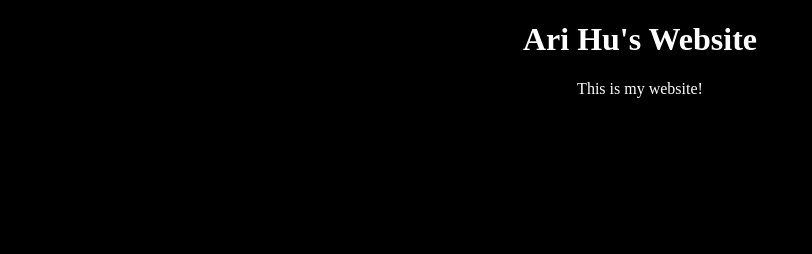
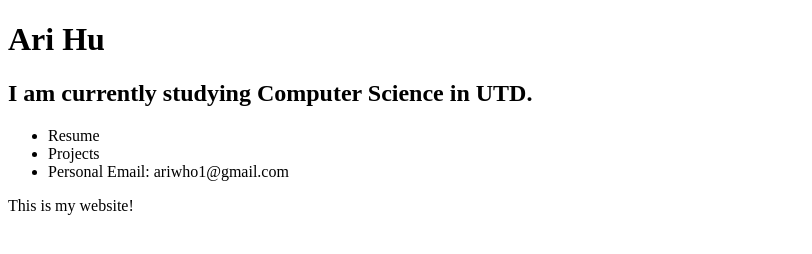
Before and after one commit to arihu/arihu.github.io, a plain HTML site: page index.html in a window 1280 px wide. Shown: the whole page, without its empty margins (0-812 px from the left). Drawn offline with Linux system fonts and the light colour scheme.

Commit message:
Changed website contents

```diff
--- a/index.html
+++ b/index.html
@@ -1,16 +1,24 @@
 <!DOCTYPE html>
-<html>
+<html lang="en">
   <head>
     <meta charset="UTF-8" />
-    <meta name="description" content="a website" />
+    <meta name="description" content="a website!" />
+    <meta
+      name="viewport"
+      content=""
+      width="device-width,"
+      initial-scale="1.0"
+    />
     <title>Ari Hu's Website</title>
   </head>
-  <body style="background-color: black; color: white">
-    <header>
-      <h1 style="text-align: center">Ari Hu's Website</h1>
-    </header>
-    <main>
-      <p style="text-align: center">This is my website!</p>
-    </main>
+  <body>
+    <h1>Ari Hu</h1>
+    <h2>I am currently studying Computer Science in UTD.</h2>
+    <ul>
+      <li>Resume</li>
+      <li>Projects</li>
+      <li>Personal Email: ariwho1@gmail.com</li>
+    </ul>
+    <p>This is my website!</p>
   </body>
 </html>
```
